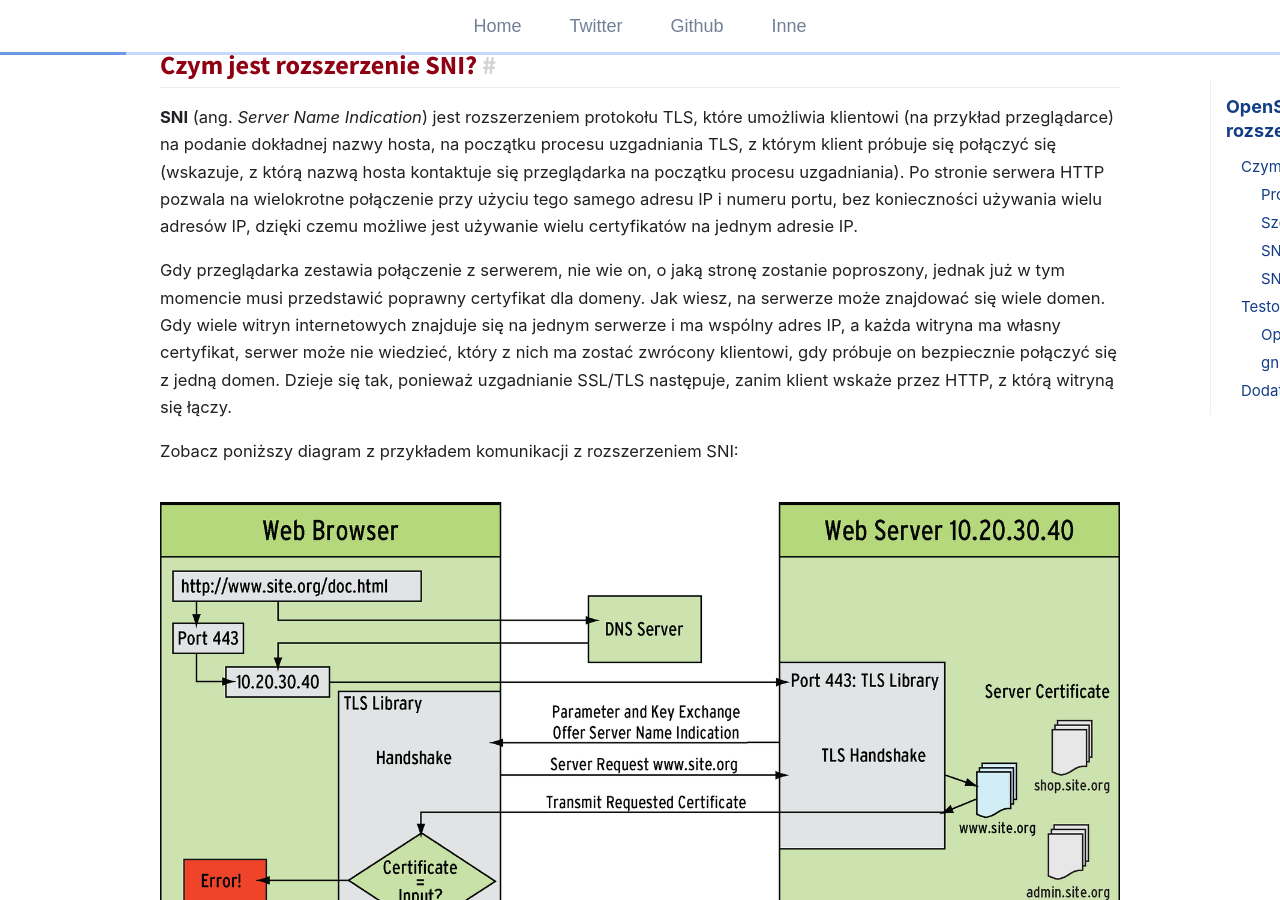
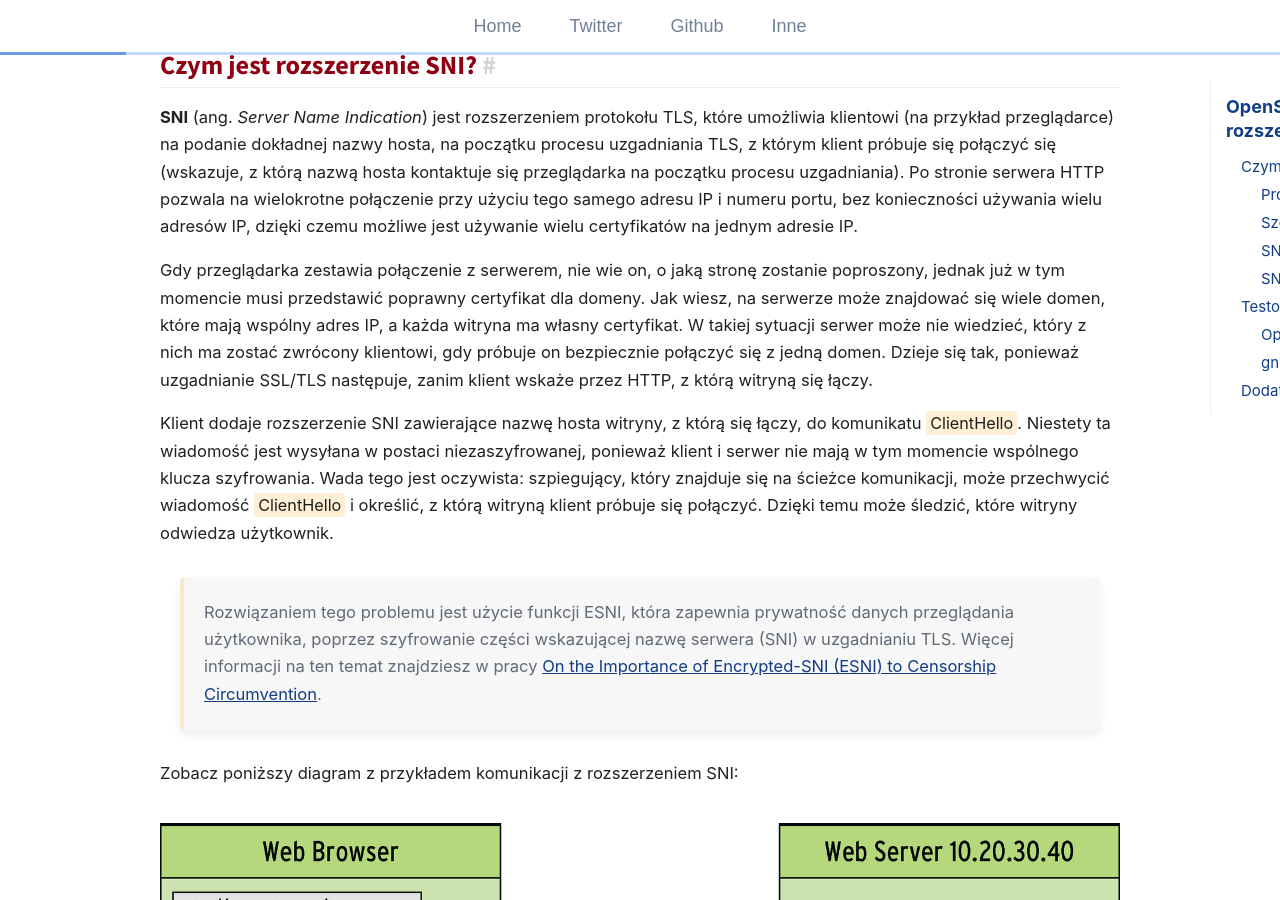
Before and after one commit to git04112019/trimstray.github.io, a Jekyll site: the page built from _posts/2015-09-11-openssl-mechanizm_sni_oraz_rozszerzenie_san.md, in a window 1280 px wide and 900 px high, scrolled down 574 px. Built offline with Jekyll 4.4.1, drawn with Linux system fonts in a browser that asks for light colours; comment, search, counter and statistics services are not loaded.

Commit message:
uncommited changes - signed-off-by: trimstray <trimstray@gmail.com>

```diff
--- a/_posts/2015-09-11-openssl-mechanizm_sni_oraz_rozszerzenie_san.md
+++ b/_posts/2015-09-11-openssl-mechanizm_sni_oraz_rozszerzenie_san.md
@@ -19,7 +19,11 @@ W tym poście przedstawię, czym jest mechanizm **SNI** a także do czego potrze
 
 **SNI** (ang. _Server Name Indication_) jest rozszerzeniem protokołu TLS, które umożliwia klientowi (na przykład przeglądarce) na podanie dokładnej nazwy hosta, na początku procesu uzgadniania TLS, z którym klient próbuje się połączyć się (wskazuje, z którą nazwą hosta kontaktuje się przeglądarka na początku procesu uzgadniania). Po stronie serwera HTTP pozwala na wielokrotne połączenie przy użyciu tego samego adresu IP i numeru portu, bez konieczności używania wielu adresów IP, dzięki czemu możliwe jest używanie wielu certyfikatów na jednym adresie IP.
 
-Gdy przeglądarka zestawia połączenie z serwerem, nie wie on, o jaką stronę zostanie poproszony, jednak już w tym momencie musi przedstawić poprawny certyfikat dla domeny. Jak wiesz, na serwerze może znajdować się wiele domen. Gdy wiele witryn internetowych znajduje się na jednym serwerze i ma wspólny adres IP, a każda witryna ma własny certyfikat, serwer może nie wiedzieć, który z nich ma zostać zwrócony klientowi, gdy próbuje on bezpiecznie połączyć się z jedną domen. Dzieje się tak, ponieważ uzgadnianie SSL/TLS następuje, zanim klient wskaże przez HTTP, z którą witryną się łączy.
+Gdy przeglądarka zestawia połączenie z serwerem, nie wie on, o jaką stronę zostanie poproszony, jednak już w tym momencie musi przedstawić poprawny certyfikat dla domeny. Jak wiesz, na serwerze może znajdować się wiele domen, które mają wspólny adres IP, a każda witryna ma własny certyfikat. W takiej sytuacji serwer może nie wiedzieć, który z nich ma zostać zwrócony klientowi, gdy próbuje on bezpiecznie połączyć się z jedną domen. Dzieje się tak, ponieważ uzgadnianie SSL/TLS następuje, zanim klient wskaże przez HTTP, z którą witryną się łączy.
+
+Klient dodaje rozszerzenie SNI zawierające nazwę hosta witryny, z którą się łączy, do komunikatu <span class="h-b">ClientHello</span>. Niestety ta wiadomość jest wysyłana w postaci niezaszyfrowanej, ponieważ klient i serwer nie mają w tym momencie wspólnego klucza szyfrowania. Wada tego jest oczywista: szpiegujący, który znajduje się na ścieżce komunikacji, może przechwycić wiadomość <span class="h-b">ClientHello</span> i określić, z którą witryną klient próbuje się połączyć. Dzięki temu może śledzić, które witryny odwiedza użytkownik.
+
+  > Rozwiązaniem tego problemu jest użycie funkcji ESNI, która zapewnia prywatność danych przeglądania użytkownika, poprzez szyfrowanie części wskazującej nazwę serwera (SNI) w uzgadnianiu TLS. Więcej informacji na ten temat znajdziesz w pracy [On the Importance of Encrypted-SNI (ESNI) to Censorship Circumvention]({{ site.url }}/assets/pdf/foci19-paper_chai_0.pdf).
 
 Zobacz poniższy diagram z przykładem komunikacji z rozszerzeniem SNI:
 
```
Also changed, not shown: 1 other file.
